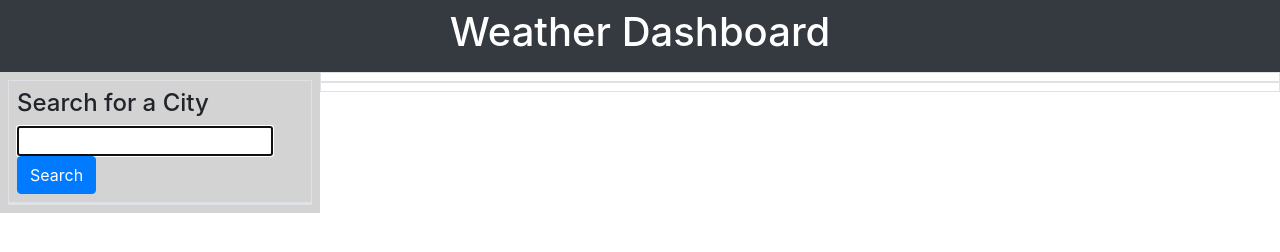
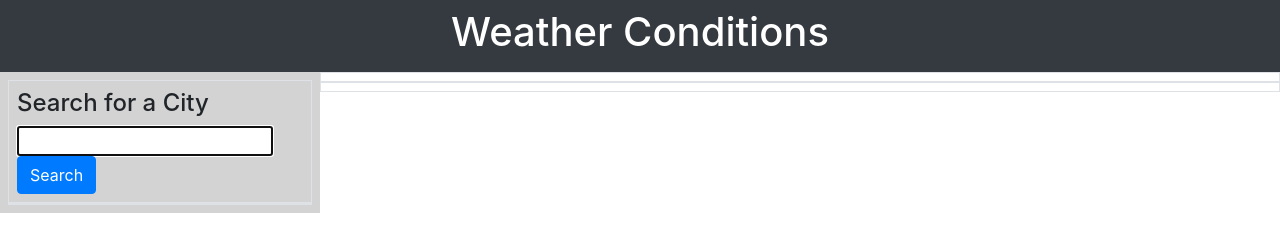
Before and after one commit to reyno405/weather-conditions, a plain HTML site: page index.html in a window 1280 px wide. Drawn offline with nearby package versions, Linux system fonts and the light colour scheme.

```diff
--- a/index.html
+++ b/index.html
@@ -9,7 +9,7 @@
 </head>
 <body>
     <header class = "bg-dark text-white text-center p-2">
-        <h1>Weather Dashboard</h1>
+        <h1>Weather Conditions</h1>
     </header>
     <main class="container-fluid">
         <div class = "row">
```
Also changed, not shown: 1 other file.
